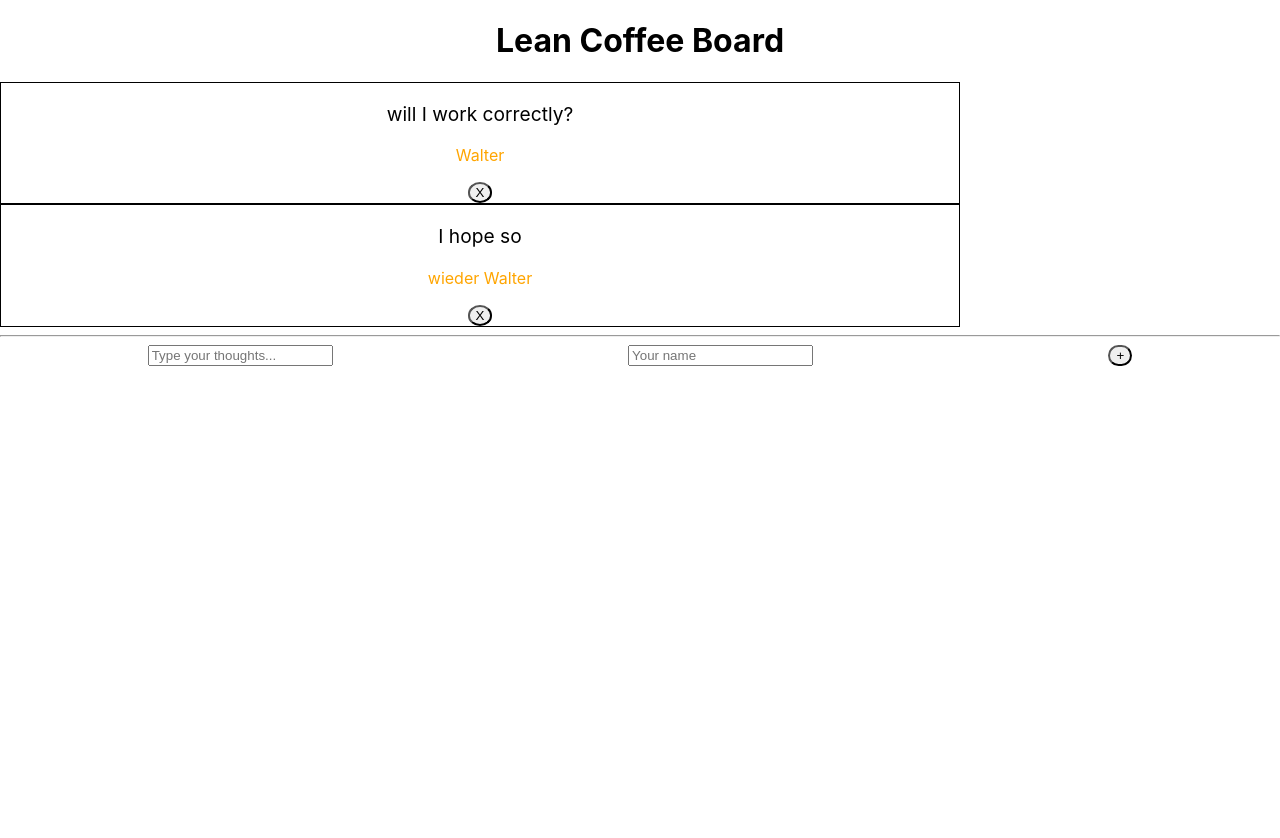
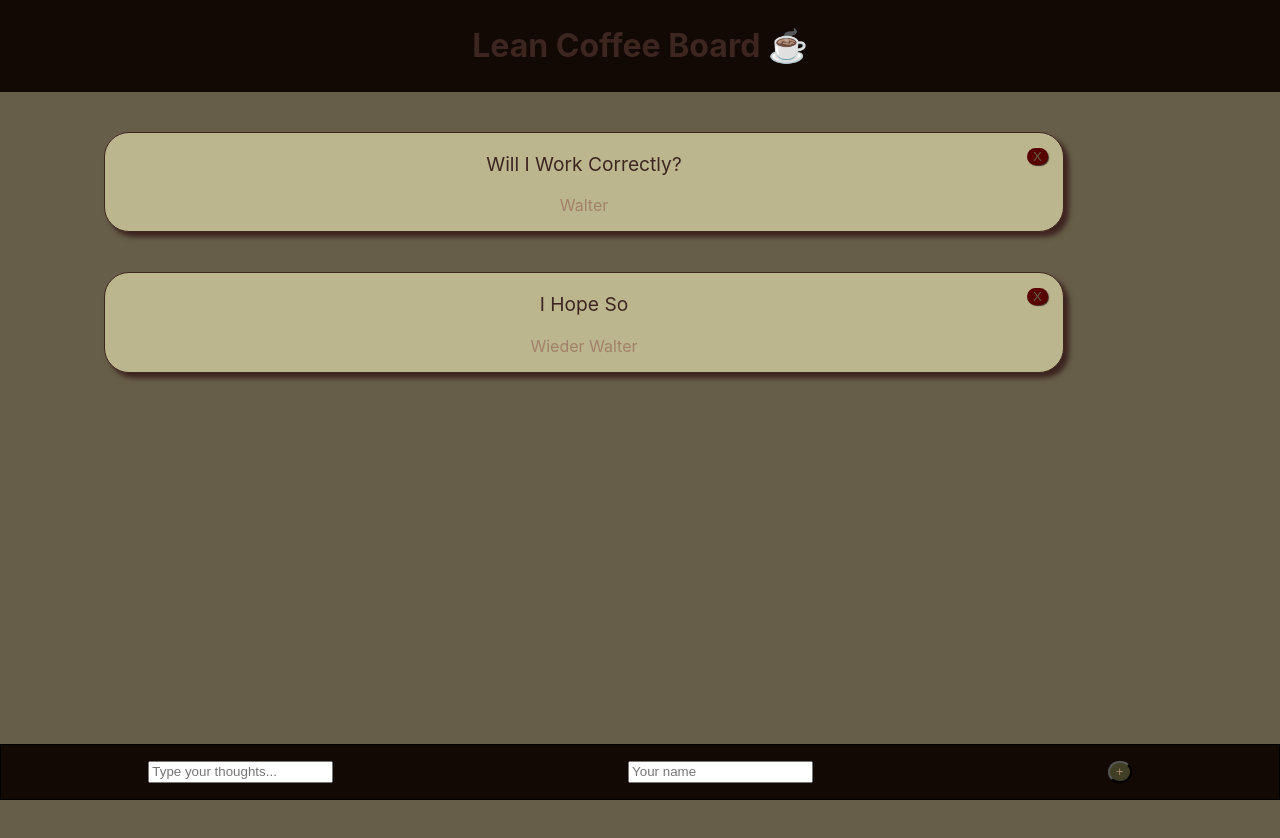
Before and after one commit to WalterRestifo/lean-coffee-board, a Next.js app: page / in a window 1280 px wide. Shown: the top 838 px of the page. Before the commit the page ends 800 px from the top, so only its background shows below. Built offline with nearby package versions, Linux system fonts and the light colour scheme.

Commit message:
add styles

```diff
--- a/components/Card.js
+++ b/components/Card.js
@@ -16,20 +16,48 @@ export default function Card({ thought, author, onRemoveListObj }) {
 
 const StyledThoughtP = styled.p`
   font-size: larger;
+  text-transform: capitalize;
 `;
 
 const StyledAuthorP = styled.p`
-  color: orange;
+  color: #a2826a;
+  text-transform: capitalize;
 `;
 
 const StyledLi = styled.li`
-  border: 1px solid black;
+  border: 1px solid #3d2520;
+  border-radius: 25px;
   text-align: center;
   list-style-type: none;
   width: 75vw;
   height: fit-content;
+  margin-left: 5vw;
+  margin-top: 5vh;
+  margin-bottom: 5vh;
+  position: relative;
+  background-color: #bcb68e;
+  color: #3d2520;
+  box-shadow: 5px 5px 5px;
 `;
 
 const StyledButton = styled.button`
-  border-radius: 50%;
+  border-radius: 25px;
+  position: absolute;
+  right: 15px;
+  top: 15px;
+  background-color: #590202;
+
+  color: #665e48;
+  border: none;
+  box-shadow: 1px 1px 1px #3d2520;
+
+  &:hover {
+    box-shadow: 2px 2px 1px #3d2520;
+    top: 14px;
+    background-color: #610202;
+  }
+
+  &:active {
+    background-color: #730303;
+  }
 `;
--- a/components/Form.js
+++ b/components/Form.js
@@ -10,22 +10,45 @@ export default function Form({ onAddNewListObj }) {
     e.preventDefault();
     onAddNewListObj(newListObj);
     e.target.reset();
+    e.target.thoughts.focus();
   }
 
   return (
     <StyledForm onSubmit={handleSubmit}>
-      <input name="thoughts" placeholder="Type your thoughts..."></input>
-      <input name="author" placeholder="Your name"></input>
+      <input
+        name="thoughts"
+        placeholder="Type your thoughts..."
+        required
+      ></input>
+      <input name="author" placeholder="Your name" required></input>
       <StyledButton>+</StyledButton>
     </StyledForm>
   );
 }
 
 const StyledForm = styled.form`
+  position: sticky;
+  bottom: 0;
+
+  border: 1px solid black;
+  min-height: 7vh;
+
+  padding-top: 2vh;
+  padding-bottom: 2vh;
+
+  background-color: #120905;
+  color: #a2826a;
+
   display: flex;
   justify-content: space-around;
 `;
 
 const StyledButton = styled.button`
   border-radius: 25px;
+  background-color: #403e25;
+  color: #a2826a;
+
+  &:hover {
+    background-color: #263829;
+  }
 `;
--- a/components/Header.js
+++ b/components/Header.js
@@ -3,11 +3,17 @@ import styled from "styled-components";
 export default function Header() {
   return (
     <StyledHeader>
-      <h1>Lean Coffee Board</h1>
+      <h1>Lean Coffee Board ☕️</h1>
     </StyledHeader>
   );
 }
 
 const StyledHeader = styled.header`
   text-align: center;
+  color: #3d2520;
+  background-color: #120905;
+  padding: 5px;
+  position: sticky;
+  top: 0;
+  z-index: 1;
 `;
--- a/pages/index.js
+++ b/pages/index.js
@@ -28,9 +28,9 @@ export default function HomePage() {
   }
   console.log(list);
   return (
-    <>
+    <StyledDiv>
       <Header />
-      <styledUl>
+      <StyledUl>
         {list.map(({ thought, author }) => {
           return (
             <Card
@@ -41,15 +41,17 @@ export default function HomePage() {
             />
           );
         })}
-      </styledUl>
-      <hr />
+      </StyledUl>
       <Form onAddNewListObj={handleAddNewListObj} />
-    </>
+    </StyledDiv>
   );
 }
 
-const styledUl = styled.ul`
-  list-style-type: none;
-  display: flex;
-  flex-direction: column;
+const StyledUl = styled.ul`
+  height: 100vh;
 `;
+
+const StyledDiv = styled.div`
+  position: relative;
+  background-color: #665e48;
+`;
```
